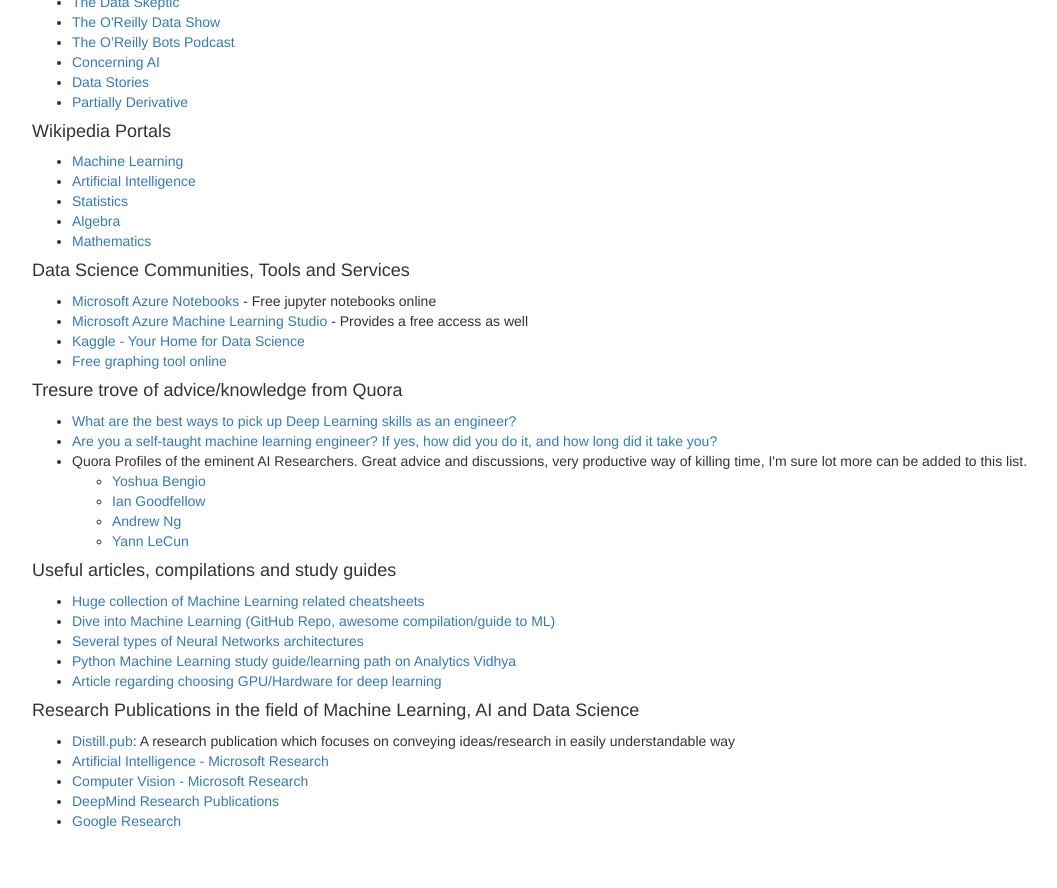
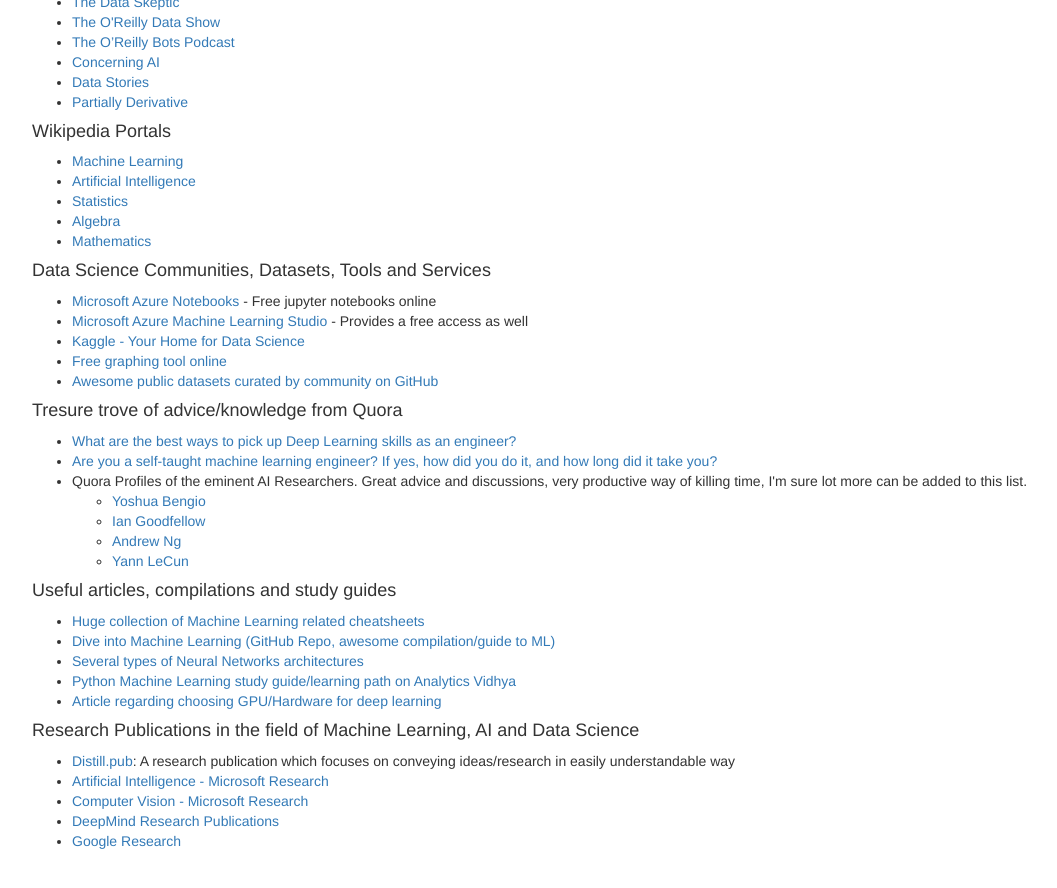
Before and after one commit to devm1023/ML_project, a Jekyll site: the page built from pages/useful-stuff.html, in a window 1280 px wide and 900 px high, scrolled down 1135 px. Shown: the top 888 px of the window, without its empty margins (38-1095 px from the left). Built offline with Jekyll 4.4.1, drawn with Linux system fonts in a browser that asks for light colours; nearby versions of some CDN libraries; comment, search, counter and statistics services are not loaded.

Commit message:
Update useful-stuff.html

```diff
--- a/pages/useful-stuff.html
+++ b/pages/useful-stuff.html
@@ -72,12 +72,13 @@
 	<li><A href="https://en.wikipedia.org/wiki/Portal:Algebra" target="_blank">Algebra</A></li>
 	<li><A href="https://en.wikipedia.org/wiki/Portal:Mathematics" target="_blank">Mathematics</A></li>
 </ul>
-<h4>Data Science Communities, Tools and Services</h4>
+<h4>Data Science Communities, Datasets, Tools and Services</h4>
 <ul>
 	<li><A href="https://notebooks.azure.com/">Microsoft Azure Notebooks</A> - Free jupyter notebooks online</li>
 	<li><A href="https://studio.azureml.net/?selectAccess=true&o=2" target="_blank">Microsoft Azure Machine Learning Studio</A> - Provides a free access as well</li>
 	<li><A href="https://www.kaggle.com/" target="_blank">Kaggle - Your Home for Data Science</A></li>
 	<li><A href="https://www.desmos.com/calculator" target="_blank">Free graphing tool online</A></li>
+	<li><A href="https://github.com/caesar0301/awesome-public-datasets" target="_blank">Awesome public datasets curated by community on GitHub</A></li>
 </ul>
 <h4>Tresure trove of advice/knowledge from Quora</h4>
 <ul>
```
